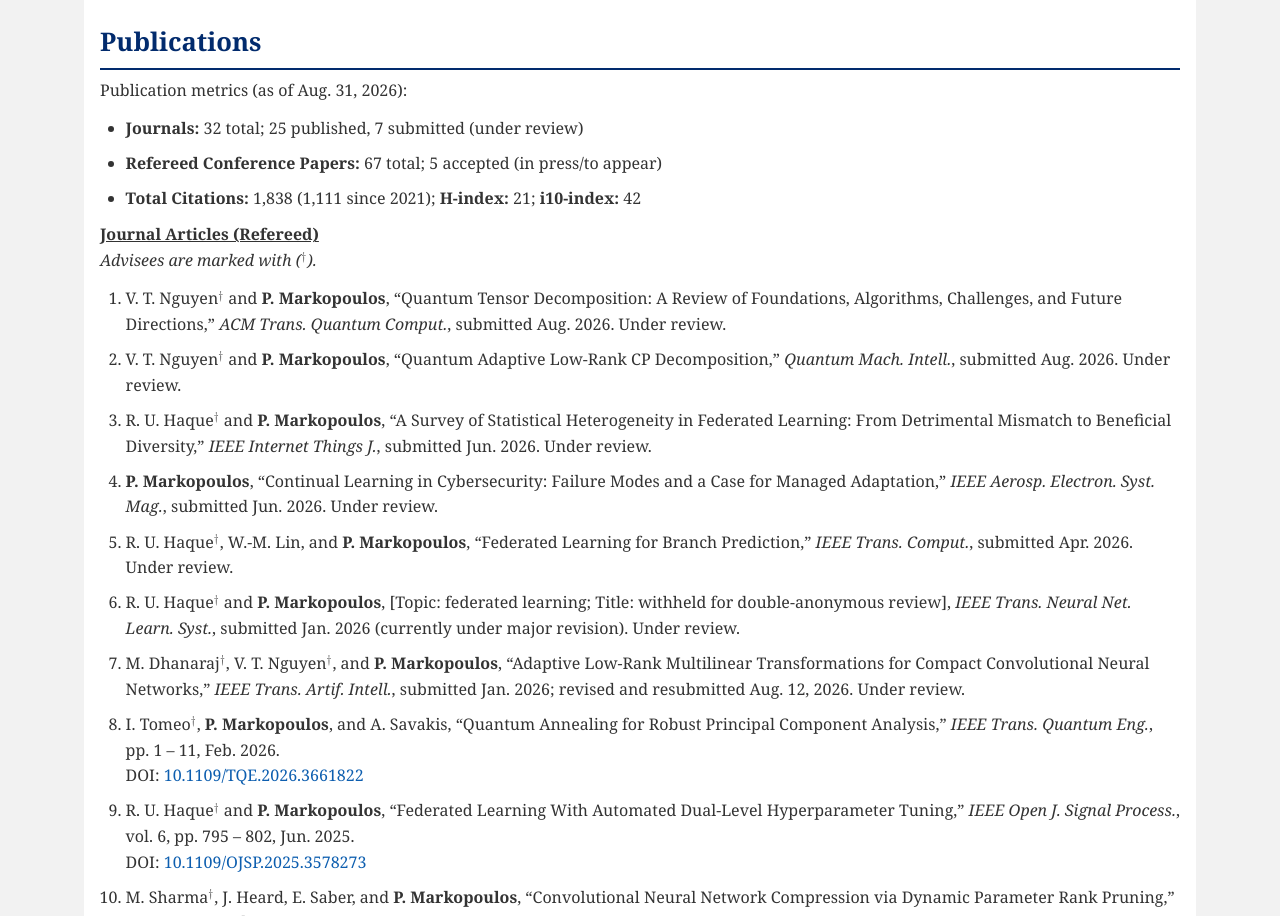
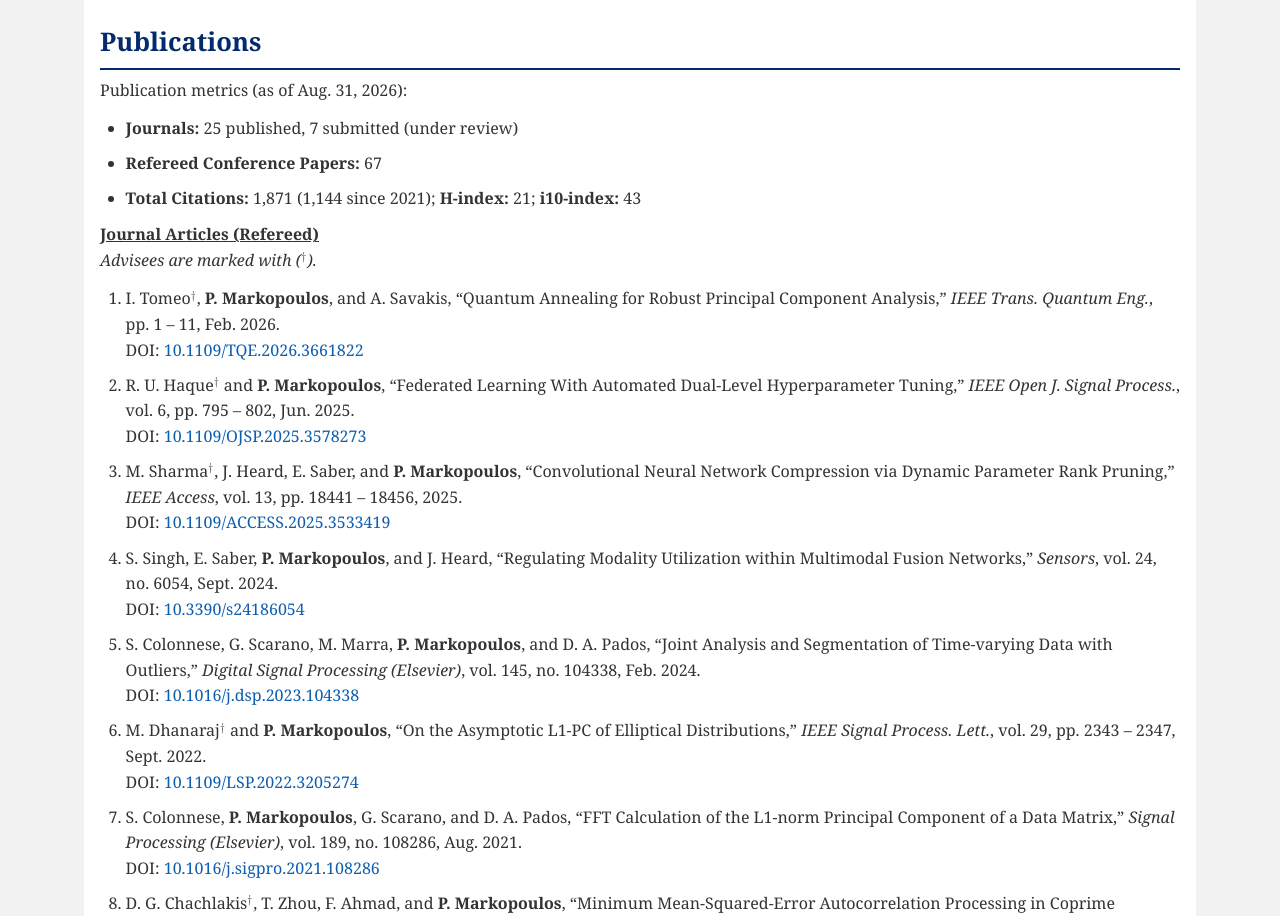
Before and after one commit to panagiotismarkopoulosphd/web, a plain HTML site: page index.html in a window 1280 px wide. Shown: the part 4927-5843 px from the top of the page. Drawn offline with Linux system fonts and the light colour scheme.

Commit message:
Update index.html

```diff
--- a/index.html
+++ b/index.html
@@ -343,42 +343,15 @@ Institute of Technology, Apr. 2023</p></li>
 <h1 id="sec:research">Publications</h1>
 <p>Publication metrics (as of Aug. 31, 2026):</p>
 <ul>
-<li><p><strong>Journals:</strong> 32 total; 25 published, 7 submitted (under review)</p></li>
-<li><p><strong>Refereed Conference Papers:</strong> 67 total; 5 accepted (in press/to appear)</p></li>
-<li><p><strong>Total Citations:</strong> 1,838 (1,111 since 2021);
-<strong>H-index:</strong> 21; <strong>i10-index:</strong> 42</p></li>
+<li><p><strong>Journals:</strong> 25 published, 7 submitted (under review)</p></li>
+<li><p><strong>Refereed Conference Papers:</strong> 67</p></li>
+<li><p><strong>Total Citations:</strong> 1,871 (1,144 since 2021);
+<strong>H-index:</strong> 21; <strong>i10-index:</strong> 43</p></li>
 </ul>
 <p><u><strong>Journal Articles (Refereed)</strong></u><br />
 <em>Advisees are marked with
 (<math display="inline" xmlns="http://www.w3.org/1998/Math/MathML"><semantics><msup><mi></mi><mo>†</mo></msup><annotation encoding="application/x-tex">^\dag</annotation></semantics></math>).</em></p>
 <ol>
-<li><p>V. T. Nguyen<math display="inline" xmlns="http://www.w3.org/1998/Math/MathML"><semantics><msup><mi></mi><mo>†</mo></msup><annotation encoding="application/x-tex">^\dag</annotation></semantics></math> and <strong>P. Markopoulos</strong>, “Quantum Tensor
-Decomposition: A Review of Foundations, Algorithms, Challenges, and
-Future Directions,” <em>ACM Trans. Quantum Comput.</em>, submitted Aug. 2026. Under review.</p></li>
-<li><p>V. T. Nguyen<math display="inline" xmlns="http://www.w3.org/1998/Math/MathML"><semantics><msup><mi></mi><mo>†</mo></msup><annotation encoding="application/x-tex">^\dag</annotation></semantics></math>
-and <strong>P. Markopoulos</strong>, “Quantum Adaptive Low-Rank CP
-Decomposition,” <em>Quantum Mach. Intell.</em>, submitted Aug. 2026.
-Under review.</p></li>
-<li><p>R. U. Haque<math display="inline" xmlns="http://www.w3.org/1998/Math/MathML"><semantics><msup><mi></mi><mo>†</mo></msup><annotation encoding="application/x-tex">^\dag</annotation></semantics></math>
-and <strong>P. Markopoulos</strong>, “A Survey of Statistical Heterogeneity in Federated
-Learning: From Detrimental Mismatch to Beneficial Diversity,” <em>IEEE Internet Things J.</em>, submitted Jun. 2026.
-Under review.</p></li>
-<li><p><strong>P. Markopoulos</strong>, “Continual Learning in
-Cybersecurity: Failure Modes and a Case for Managed Adaptation,”
-<em>IEEE Aerosp. Electron. Syst. Mag.</em>, submitted Jun. 2026. Under
-review.</p></li>
-<li><p>R. U. Haque<math display="inline" xmlns="http://www.w3.org/1998/Math/MathML"><semantics><msup><mi></mi><mo>†</mo></msup><annotation encoding="application/x-tex">^\dag</annotation></semantics></math>,
-W.-M. Lin, and <strong>P. Markopoulos</strong>, “Federated Learning for
-Branch Prediction,” <em>IEEE Trans. Comput.</em>, submitted Apr. 2026.
-Under review.</p></li>
-<li><p>R. U. Haque<math display="inline" xmlns="http://www.w3.org/1998/Math/MathML"><semantics><msup><mi></mi><mo>†</mo></msup><annotation encoding="application/x-tex">^\dag</annotation></semantics></math>
-and <strong>P. Markopoulos</strong>, [Topic: federated learning; Title: withheld for double-anonymous review], <em>IEEE Trans. Neural Net.
-Learn. Syst.</em>, submitted Jan. 2026 (currently under major revision). Under review.</p></li>
-<li><p>M. Dhanaraj<math display="inline" xmlns="http://www.w3.org/1998/Math/MathML"><semantics><msup><mi></mi><mo>†</mo></msup><annotation encoding="application/x-tex">^\dag</annotation></semantics></math>,
-V. T. Nguyen<math display="inline" xmlns="http://www.w3.org/1998/Math/MathML"><semantics><msup><mi></mi><mo>†</mo></msup><annotation encoding="application/x-tex">^\dag</annotation></semantics></math>,
-and <strong>P. Markopoulos</strong>, “Adaptive Low-Rank Multilinear
-Transformations for Compact Convolutional Neural Networks,” <em>IEEE
-Trans. Artif. Intell.</em>, submitted Jan. 2026; revised and resubmitted Aug. 12, 2026. Under review.</p></li>
 <li><p>I. Tomeo<math display="inline" xmlns="http://www.w3.org/1998/Math/MathML"><semantics><msup><mi></mi><mo>†</mo></msup><annotation encoding="application/x-tex">^\dag</annotation></semantics></math>,
 <strong>P. Markopoulos</strong>, and A. Savakis, “Quantum Annealing for
 Robust Principal Component Analysis,” <em>IEEE Trans. Quantum Eng.</em>,
```
